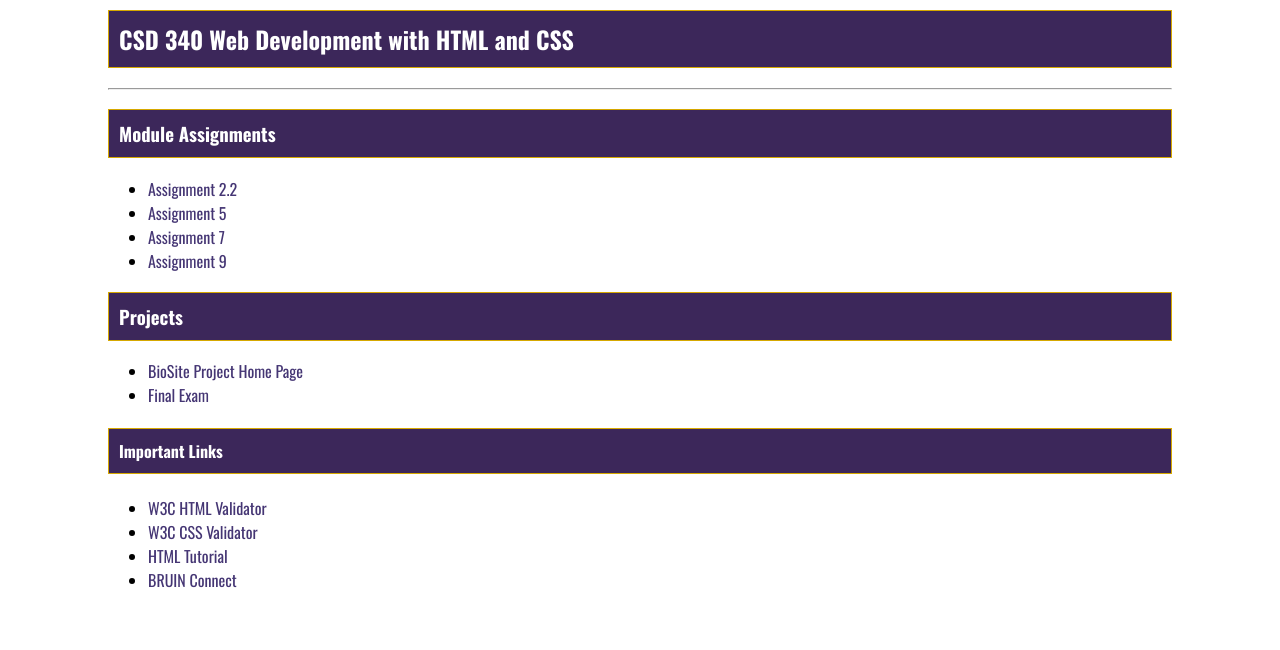
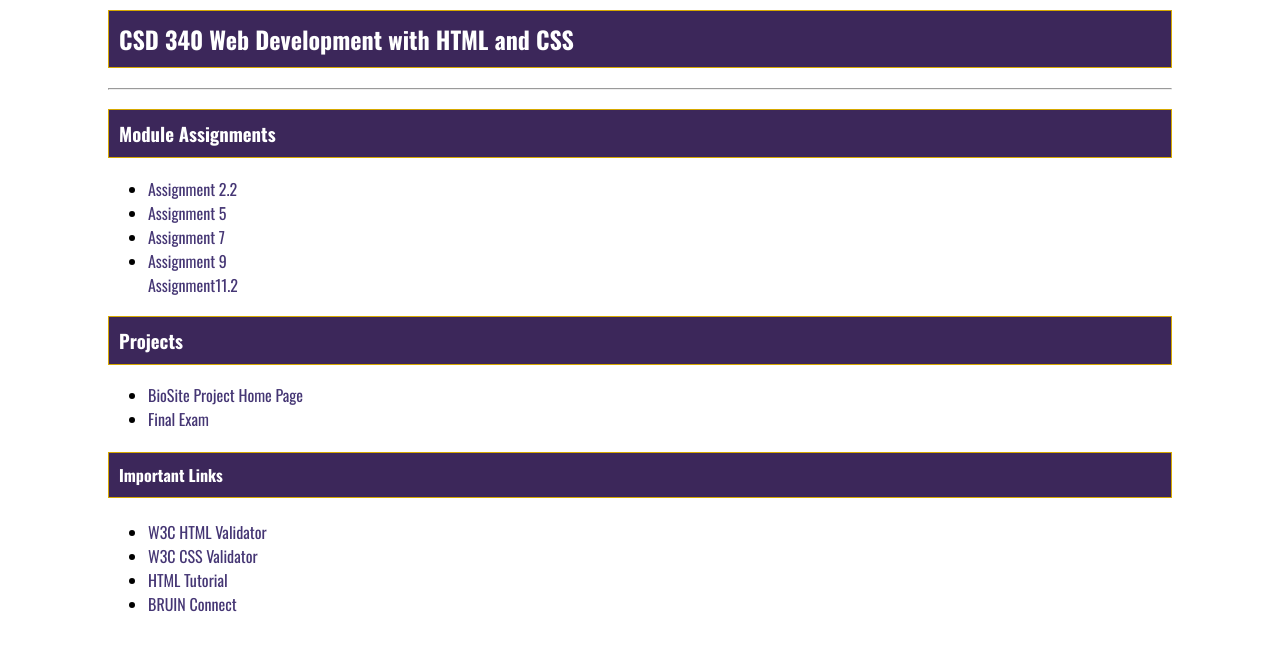
Before and after one commit to AstraLotus/csd-340, a plain HTML site: page index.html in a window 1280 px wide. Shown: the part 130-780 px from the top of the page. Drawn offline with nearby package versions, Linux system fonts and the light colour scheme.

Commit message:
Update index.html

```diff
--- a/index.html
+++ b/index.html
@@ -19,6 +19,7 @@
         <li><a href="Naizer_EX5.html">Assignment 5</a></li>
         <li><a href="Naizer_Mod7_2.html">Assignment 7</a></li>
         <li><a href="Naizer_EX6.html">Assignment 9</a></li>
+          <lil><a href="Naizer_11.2.docx">Assignment11.2</a></li>
       </ul>
       <h3>Projects</h3>
       <ul>
```
